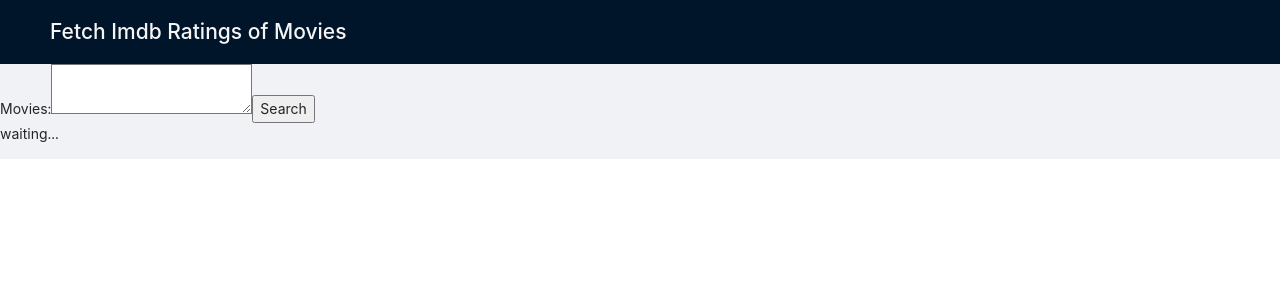
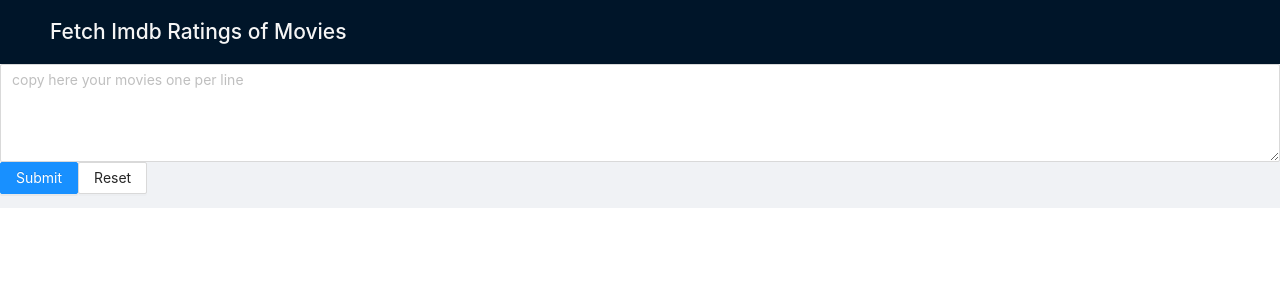
Before and after one commit to kriminals/list-movies-imdb-ratings, a React (Create React App) app: page / in a window 1280 px wide. Shown: the top 300 px of the page. Built offline with nearby package versions, Linux system fonts and the light colour scheme; no server answers.

Commit message:
Add antd layout, textarea, button

```diff
--- a/src/SearchComponent.js
+++ b/src/SearchComponent.js
@@ -1,6 +1,7 @@
 import React, { useState, useEffect } from 'react';
 import MovieList from './MovieList';
 import axios from 'axios';
+import { Input, Button } from 'antd';
 
 function SearchComponent() {
   const API_KEY = process.env.REACT_APP_API_KEY;
@@ -9,6 +10,8 @@
   const [value, setValue] = useState('');
   const [isPressed, setPressed] = useState(false);
 
+  const { TextArea } = Input;
+
   const onChange = (event) => {
     setValue(event.target.value);
   };
@@ -16,6 +19,11 @@
     event.preventDefault();
     setMoviesToSearch(value.split('\n'));
     setPressed(true);
+  };
+  const onReset = () => {
+    setValue('');
+    setPressed(false);
+    setImdbId([]);
   };
 
   useEffect(() => {
@@ -26,31 +34,34 @@
           `https://www.omdbapi.com/?s=${movie}&apikey=${API_KEY}`
         );
         const firstResult = result.data.Search[0].imdbID;
-        // console.log(firstResult);
-        if (!didCancel) {setImdbId(imdbId => [...imdbId, firstResult]);}
-        //setImdbId(imdbId.push(firstResult));
-        // console.log(imdbId);
+        if (!didCancel) {
+          setImdbId((imdbId) => [...imdbId, firstResult]);
+        }
       };
       fetchImdbID();
-      return () => {didCancel = true}
+      return () => {
+        didCancel = true;
+      };
     });
   }, [moviesToSearch]);
 
   return (
     <div>
-      <form onSubmit={onSubmit}>
-        <label>
-          Movies:
-          <textarea value={value} onChange={onChange} />
-        </label>
-        <input type="submit" value="Search" />
-      </form>
-
-      {isPressed ? (<MovieList imdbId={imdbId} />) : (<p>waiting...</p>)}
-
+      <TextArea
+        placeholder="copy here your movies one per line"
+        rows={4}
+        value={value}
+        onChange={onChange}
+      />
+      <Button type="primary" htmlType="submit" onClick={onSubmit}>
+        Submit
+      </Button>
+      <Button htmlType="button" onClick={onReset}>
+        Reset
+      </Button>
+      {isPressed ? <MovieList imdbId={imdbId} /> : <p></p>}
     </div>
   );
 }
 
-
 export default SearchComponent;
```
